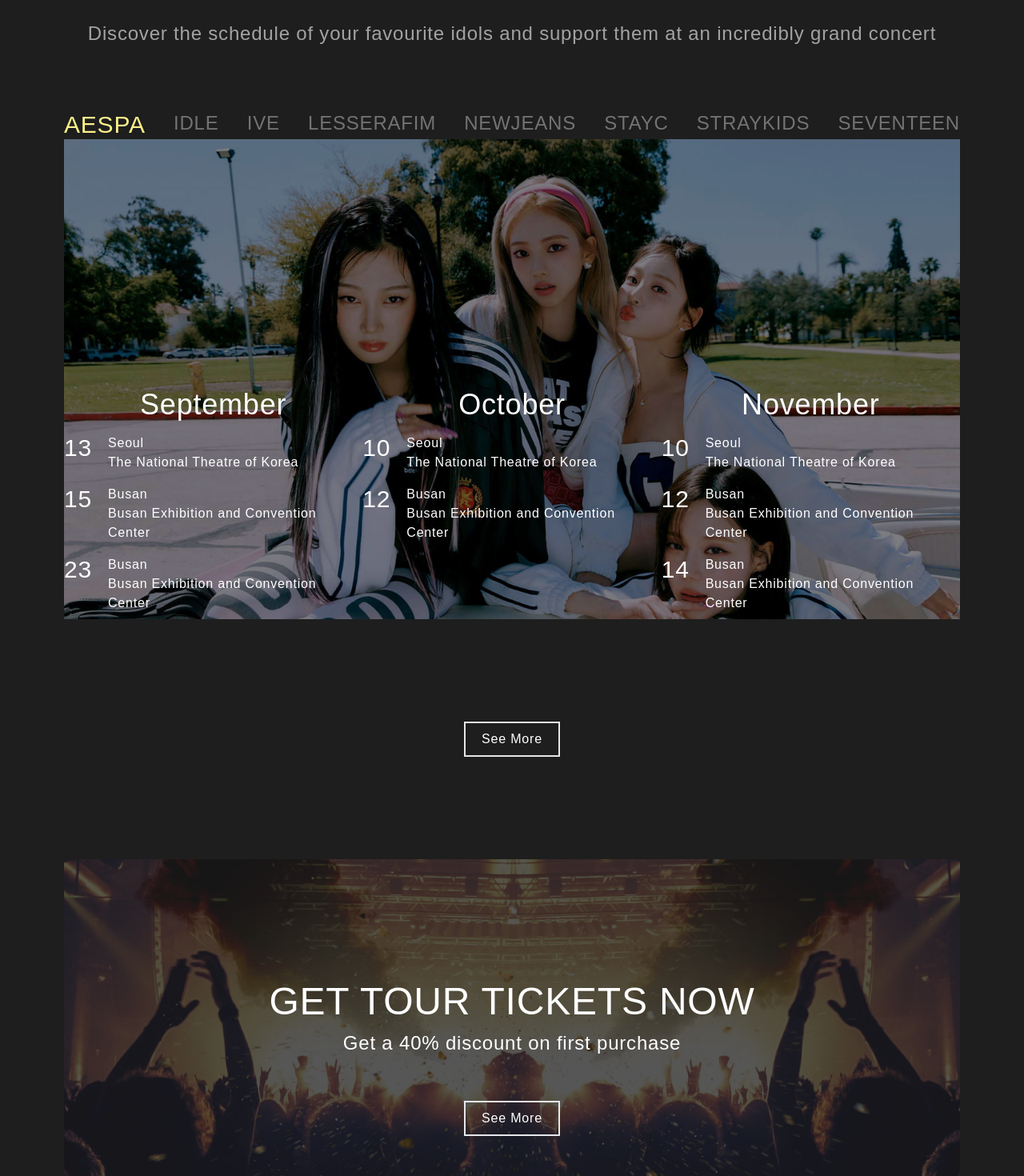
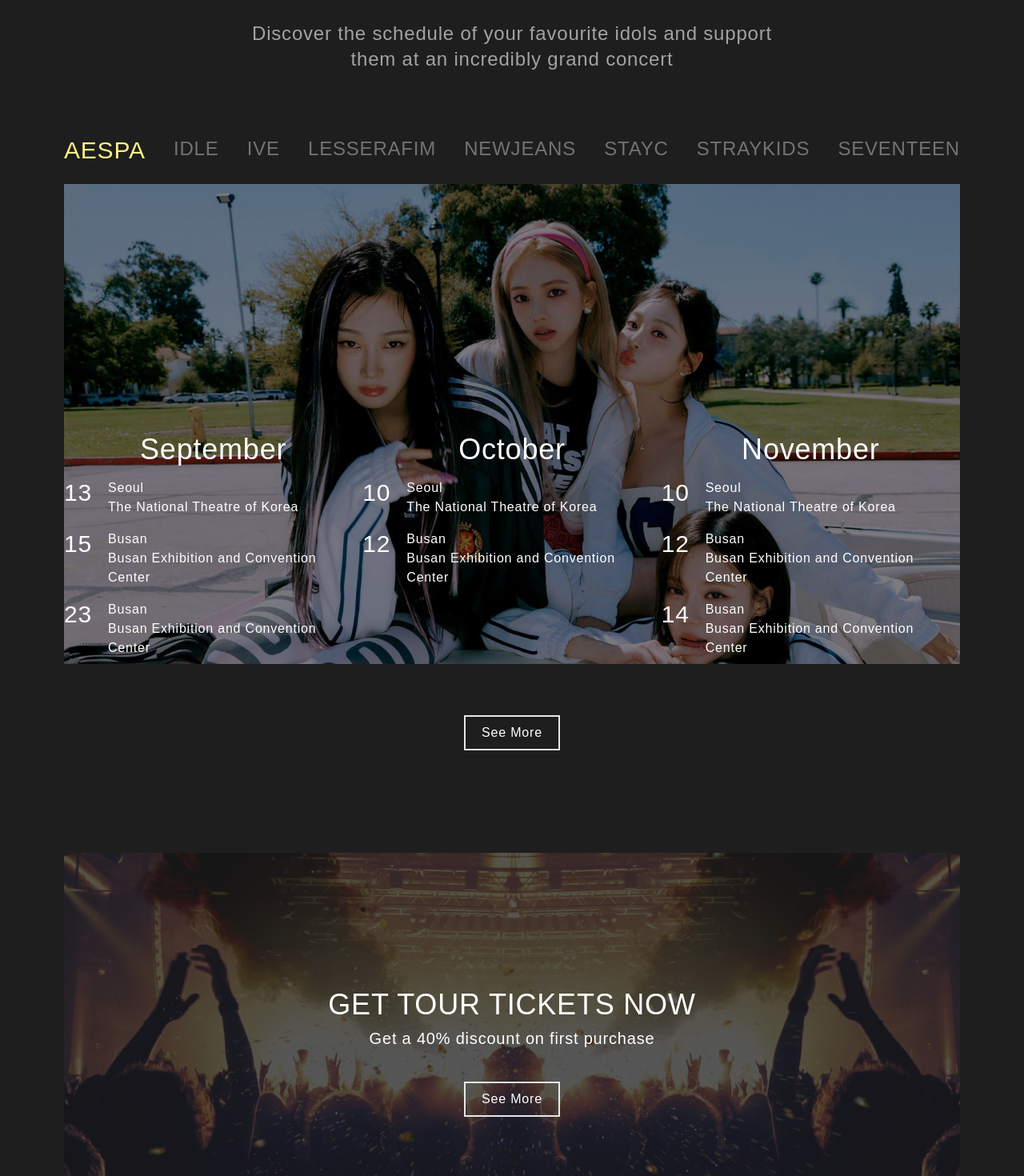
Before and after one commit to zionimo/concertForYou, a Next.js app: page / in a window 1280 px wide. Shown: the part 3480-4950 px from the top of the page at 80% size. Built offline with nearby package versions, Linux system fonts and the light colour scheme; a web font is replaced by a local one.

Commit message:
FEAT:service, card motion 추가

```diff
--- a/app/components/Card/Card.tsx
+++ b/app/components/Card/Card.tsx
@@ -1,27 +1,60 @@
+"use client";
+
+import { motion } from "framer-motion";
+
 const Card = () => {
+  // motion
+  const container = {
+    hidden: { opacity: 0 },
+    show: { opacity: 1, transition: { staggerChildren: 0.3 } }, // staggerChildren: 자식컴포넌트 애니메이션 간의 시차를 줄수 있음
+  };
+
+  const item = {
+    hidden: { opacity: 0 },
+    show: { opacity: 1, transition: { type: "keyframe", duration: 0.4 } },
+  };
+
+  const item1 = {
+    hidden: { opacity: 0, x: -50 },
+    show: {
+      opacity: 0.25,
+      x: 0,
+      transition: { type: "keyframe", duration: 0.4 },
+    },
+  };
+
   return (
-    <div className="mt-32 mb-32">
+    <motion.div
+      variants={container}
+      initial="hidden"
+      whileInView="show"
+      className="mt-32 mb-32"
+    >
       <div className="relative">
-        <img
+        <motion.img
+          variants={item1}
           className="opacity-25 w-full h-auto max-h-[500px] object-cover"
           src="concert.png"
           alt="concert"
         />
-        <div className="absolute top-[50%] left-[50%] translate-x-[-50%] translate-y-[-50%] flex flex-col w-full items-center">
-          <h1 className="uppercase md:text-5xl text-2xl">
+        <motion.div
+          variants={item}
+          className="absolute top-[50%] left-[50%] translate-x-[-50%] translate-y-[-50%] flex flex-col w-full items-center"
+        >
+          <h1 className="uppercase md:text-4xl text-2xl">
             Get Tour Tickets Now
           </h1>
-          <p className="md:mt-3 md:text-2xl text-base">
+          <p className="md:mt-2 md:text-xl text-base">
             Get a 40% discount on first purchase
           </p>
-          <div className="md:mt-14 mt-4">
+          <div className="md:mt-10 mt-4">
             <button className="border-2 md:px-5 px-3 md:py-2 py-1 max-md:text-sm hover:bg-white hover:text-black ease-in duration-200">
               See More
             </button>
           </div>
-        </div>
+        </motion.div>
       </div>
-    </div>
+    </motion.div>
   );
 };
 
--- a/app/components/Section/Section.tsx
+++ b/app/components/Section/Section.tsx
@@ -100,6 +100,7 @@ const Section = () => {
           </button>
         </motion.div>
       </motion.div>
+      <hr className="mt-24"/>
     </div>
   );
 };
--- a/app/components/Service/Service.tsx
+++ b/app/components/Service/Service.tsx
@@ -30,7 +30,7 @@ const artists = [
   "SEVENTEEN",
 ];
 
-const Service = () => {
+const Service: React.FC = () => {
   const [selected, setSelected] = useState<number>(0);
   const [schedule, setSchedule] = useState<ScheduleData[]>([]);
 
@@ -114,18 +114,34 @@ const Service = () => {
     );
   };
 
+  // motion
+  const container = {
+    hidden: { opacity: 0 },
+    show: { opacity: 1, transition: { staggerChildren: 0.3 } }, // staggerChildren: 자식컴포넌트 애니메이션 간의 시차를 줄수 있음
+  };
+
+  const item = {
+    hidden: { opacity: 0, y: 30 },
+    show: { opacity: 1, y: 0, transition: { type: "keyframe", duration: 0.4 } },
+  };
+
   return (
-    <div className="mt-32 text-center">
-      <hr />
-      <div className="mt-24">
+    <motion.div
+      variants={container}
+      initial="hidden"
+      whileInView="show"
+      viewport={{ once: true }}
+      className="mt-32 text-center"
+    >
+      <motion.div variants={item} className="mt-24">
         <h1 className="lg:text-7xl text-4xl mb-6">Schedule</h1>
-        <p className="lg:text-2xl text-base text-neutral-400">
+        <p className="lg:text-2xl text-base text-neutral-400 text-center w-[80%] md:w-[60%] mx-auto">
           Discover the schedule of your favourite idols and support them at an
           incredibly grand concert
         </p>
-      </div>
+      </motion.div>
 
-      <div className="mt-20 ">
+      <motion.div variants={item} className="mt-20 mb-6">
         <ul className="flex flex-row flex-wrap justify-between">
           {Array.from({ length: 8 }, (_, index) => (
             <li
@@ -143,20 +159,20 @@ const Service = () => {
             </li>
           ))}
         </ul>
-      </div>
-      <div>
+      </motion.div>
+      <motion.div variants={item}>
         <div className="relative md:bg-gradient-to-tl from-black to-white z-10">
           {renderImage()}
           {renderDates()}
         </div>
-      </div>
+      </motion.div>
 
-      <div className="mt-32 ">
+      <motion.div variants={item} className="mt-16">
         <button className="border-2 px-5 py-2 hover:bg-white hover:text-black ease-in duration-200">
           See More
         </button>
-      </div>
-    </div>
+      </motion.div>
+    </motion.div>
   );
 };
 
--- a/app/page.tsx
+++ b/app/page.tsx
@@ -1,9 +1,9 @@
-import Card from "./components/Card/Card";
 import Container from "./components/Container";
 import Main from "./components/Main/Main";
 import Navbar from "./components/Navbar/Navbar";
 import Section from "./components/Section/Section";
 import Service from "./components/Service/Service";
+import Card from "./components/Card/Card";
 
 export default function Home() {
   return (
```
